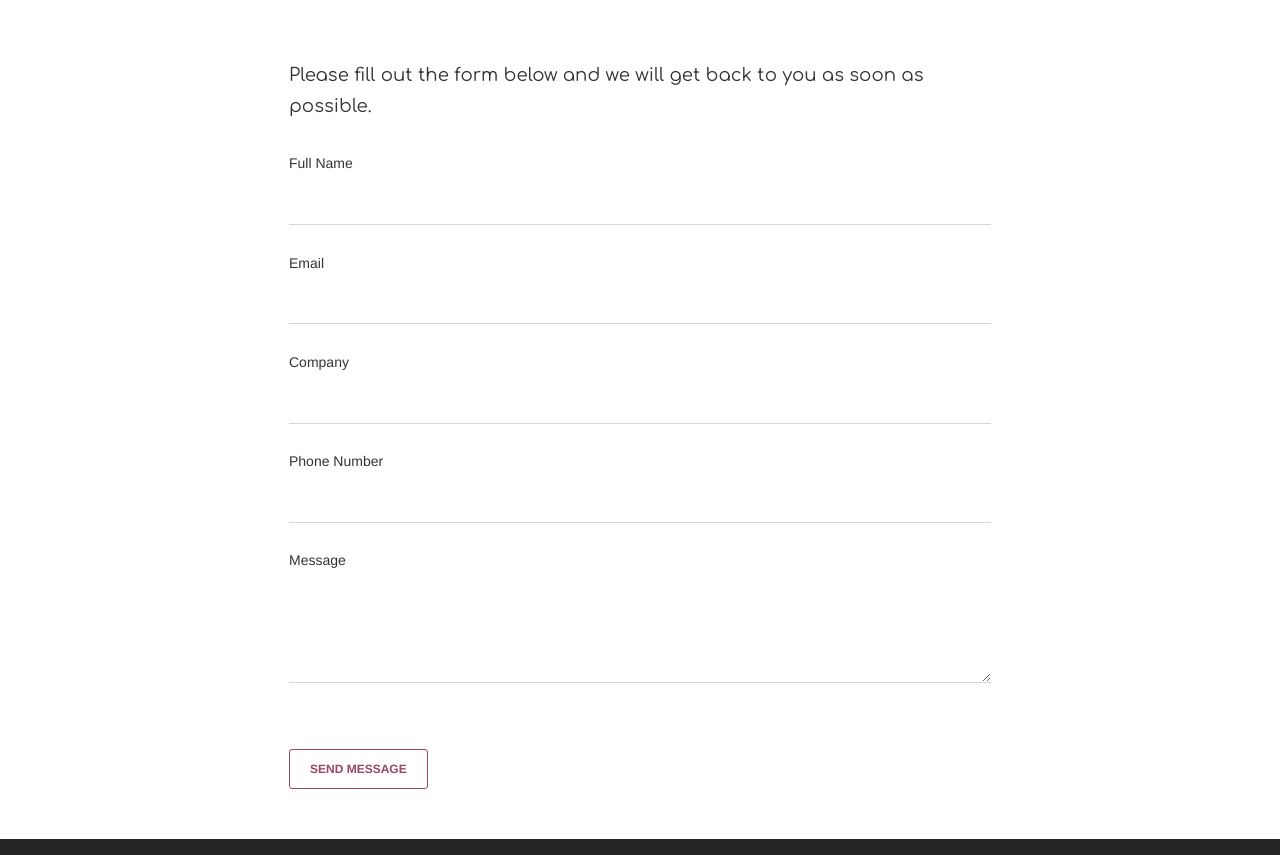
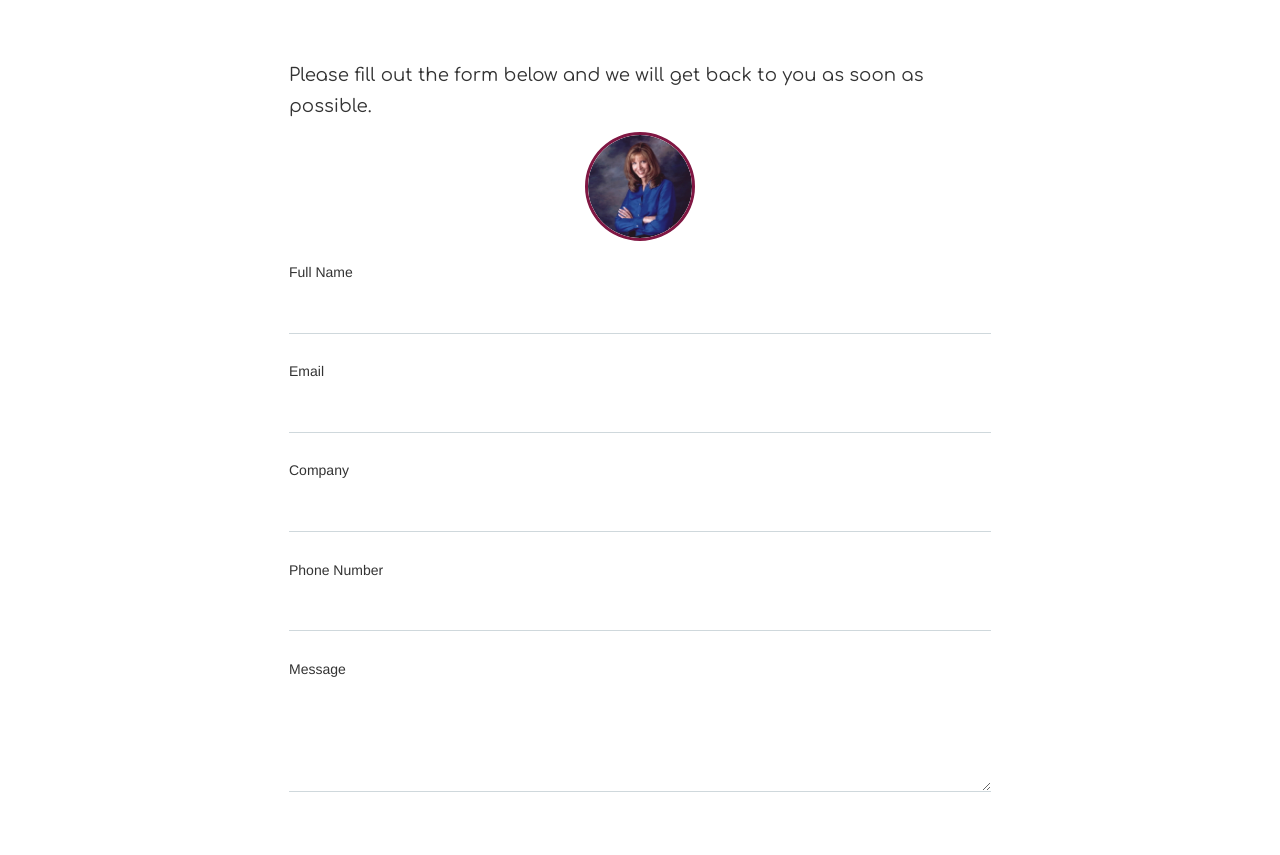
Before and after one commit to MSimmons7/savant-leadership-solutions, a plain HTML site: page contact.html in a window 1280 px wide. Shown: the part 800-1655 px from the top of the page. Drawn offline with Linux system fonts and the light colour scheme; some packages are replaced by stand-ins of ours; files whose address does not match are found by name.

Commit message:
Added photo on contact page

```diff
--- a/contact.html
+++ b/contact.html
@@ -104,6 +104,9 @@
             <div class="row">
                 <div class="contact-form">
                     <h4>Please fill out the form below and we will get back to you as soon as possible.</h4>
+                    <div class="avatar avatar-danger">
+                        <img class="img-circle" src="assets/img/Cathy.jpg"/>
+                    </div>
                     <br>
                    <form method="POST" action="https://formspree.io/catherine@savantleadership.com">
                      <div class="controls">
```
